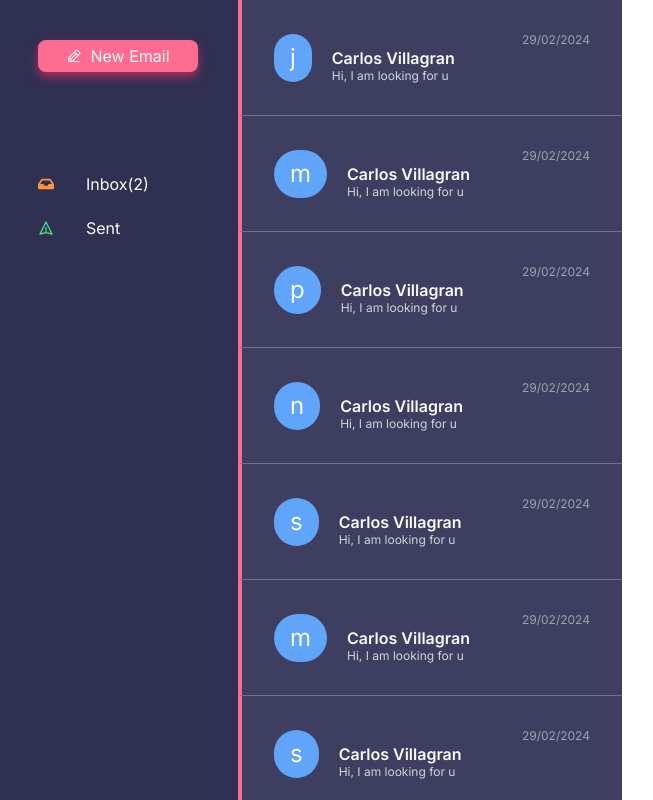
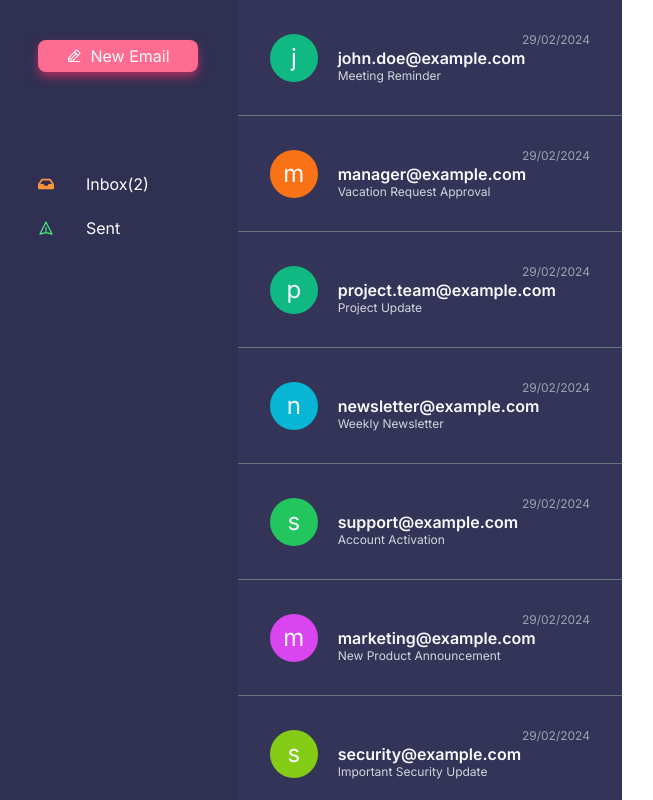
Before and after one commit to RABrL/mail-app-fellowship, a Next.js app in the folder frontend/: page / in a window 1280 px wide. Shown: the top 800 px of the page, without its empty margins (2-655 px from the left). Built offline with nearby package versions, Linux system fonts and the light colour scheme.

Commit message:
adding email display logic

```diff
--- /dev/null
+++ b/frontend/app/[emailId]/page.tsx
@@ -0,0 +1,21 @@
+'use client'
+import testEmails from "../assets/testEmails.json"
+import { Email } from "../types/EmailInterface"
+import { useState, type ReactElement } from "react"
+
+export interface EmailPageProps {
+
+}
+
+export default function EmailPage({ params }: { params: { emailId: string } }): ReactElement {
+
+  const emails: Email[] = JSON.parse(JSON.stringify(testEmails))
+  const [email, setEmail] = useState(emails.map(e => e.id === parseInt(params.emailId)))
+  return (
+    <section>
+      <div>
+        <p>{email[0]}</p>
+      </div>
+    </section>
+  )
+}
--- /dev/null
+++ b/frontend/app/assets/randomColors.ts
@@ -0,0 +1,21 @@
+export const  tailwindColors = [
+  'bg-red-500',
+  'bg-blue-500',
+  'bg-green-500',
+  'bg-yellow-500',
+  'bg-purple-500',
+  'bg-pink-500',
+  'bg-indigo-500',
+  'bg-teal-500',
+  'bg-cyan-500',
+  'bg-emerald-500',
+  'bg-lime-500',
+  'bg-amber-500',
+  'bg-orange-500',
+  'bg-fuchsia-500',
+  'bg-violet-500',
+  'bg-violet-600',
+  'bg-orange-500',
+  'bg-cyan-400',
+  // Agrega más colores según tus necesidades
+];
--- a/frontend/app/components/InboxCard.tsx
+++ b/frontend/app/components/InboxCard.tsx
@@ -1,23 +1,32 @@
-import { type ReactElement } from "react"
+import { useState, type ReactElement } from "react"
 import { Email } from "../types/EmailInterface";
+import { tailwindColors } from "../assets/randomColors";
+import Link from "next/link";
 export interface InboxCardProps extends Email {
   choosed: number;
   setChoosed: React.Dispatch<React.SetStateAction<number>>;
 }
 
 export function InboxCard(props: InboxCardProps): ReactElement {
+  const [cardColor] = useState(tailwindColors[Math.floor(Math.random() * tailwindColors.length)]);
   return (
-    <article className={ `${props.choosed && 'bg-opacity-95 border-l-4 border-l-button'} bg-secondary border-b border-b-gray-500 flex text-slate-50  px-8 py-8 items-center ` }>
-      <h2 className="py-2 px-4 text-2xl rounded-full bg-blue-400">
+    <Link href={`/${props.id}`}>
+
+      <article onClick={() => props.setChoosed(props.id)} className={ `${props.choosed === props.id && 'bg-opacity-95 border-l-4 border-l-button'} bg-secondary cursor-pointer border-b border-b-gray-500 flex text-slate-50  px-8 py-8 items-center ` }>
+        <div className={` ${cardColor} flex justify-center items-center rounded-full w-14 h-12`}>
+        <h2 className=" text-2xl ">
           {props.remitent.slice(0,1)}
         </h2>
+        </div>
         <div className="w-full  ">
           <p className="text-right text-xs text-gray-400">29/02/2024</p>
           <div className=" ml-5">
-          <h3 className="font-semibold leading-tight">Carlos Villagran</h3>
-          <p className="text-gray-300 text-xs leading-tight">Hi, I am looking for u</p>
+            <h3 className="font-semibold leading-tight">{props.remitent}</h3>
+            <p className="text-gray-300 text-xs leading-tight">{props.subject}</p>
           </div>
         </div>
       </article>
+    </Link>
+
   )
 }
--- a/frontend/app/components/InboxContainer.tsx
+++ b/frontend/app/components/InboxContainer.tsx
@@ -1,7 +1,7 @@
 'use client'
 import { useEffect, type ReactElement, useState } from "react"
 import { InboxCard } from "./InboxCard"
-import emailsData  from "@/public/testEmails.json"
+import emailsData  from "../assets/testEmails.json"
 import { Email } from "../types/EmailInterface"
 export interface InboxContainerProps {
 
@@ -10,7 +10,6 @@ export interface InboxContainerProps {
 export function InboxContainer(props: InboxContainerProps): ReactElement {
   const [choosed, setChoosed] = useState<number>(1)
   const emails: Email[] = JSON.parse(JSON.stringify(emailsData))
-  console.log(emails)
   return (
     <section className="w-1/4 min-w-96 ">
       {emails.map(( email, index ) => (
--- a/frontend/app/layout.tsx
+++ b/frontend/app/layout.tsx
@@ -1,7 +1,8 @@
 import type { Metadata } from "next";
 import { Inter } from "next/font/google";
 import "./globals.css";
-
+import FoldersSection from "./components/FoldersSection";
+import { InboxContainer } from "./components/InboxContainer";
 const inter = Inter({ subsets: ["latin"] });
 
 export const metadata: Metadata = {
@@ -16,7 +17,14 @@ export default function RootLayout({
 }>) {
   return (
     <html lang="en">
-      <body className={inter.className}>{children}</body>
+      <body className={inter.className}>
+        <main className="flex min-h-screen   ">
+          <FoldersSection/>
+          <InboxContainer/>
+          {children}
+        </main>
+
+      </body>
     </html>
   );
 }
--- a/frontend/app/page.tsx
+++ b/frontend/app/page.tsx
@@ -2,9 +2,6 @@ import FoldersSection from "./components/FoldersSection";
 import {InboxContainer} from "./components/InboxContainer";
 export default function Home() {
   return (
-    <main className="flex min-h-screen   ">
-      <FoldersSection/>
-      <InboxContainer/>
-    </main>
+    <></>
   );
 }
```
Also changed, not shown: frontend/app/assets/testEmails.json (renamed from frontend/public/testEmails.json). Lines whose indentation alone changed are shown as unchanged.
